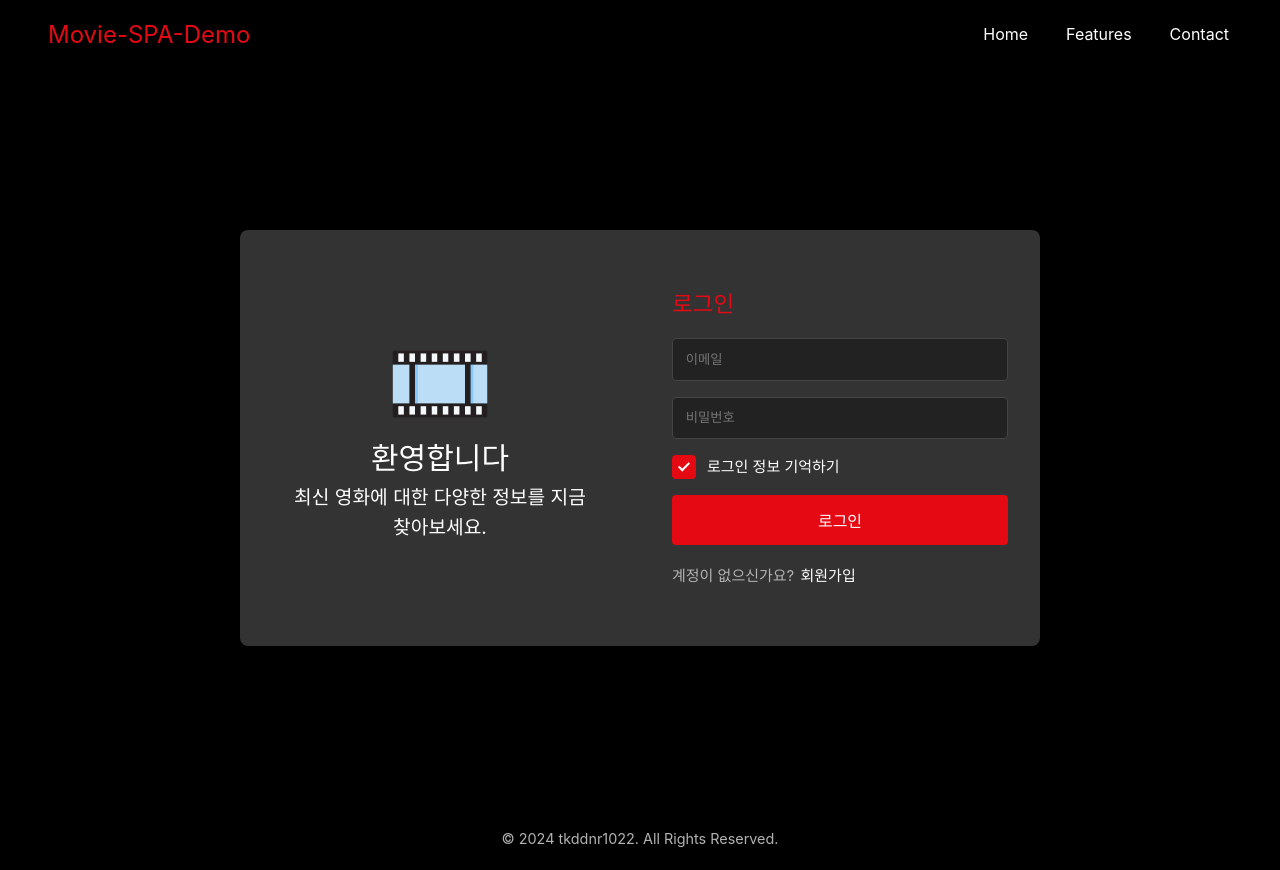
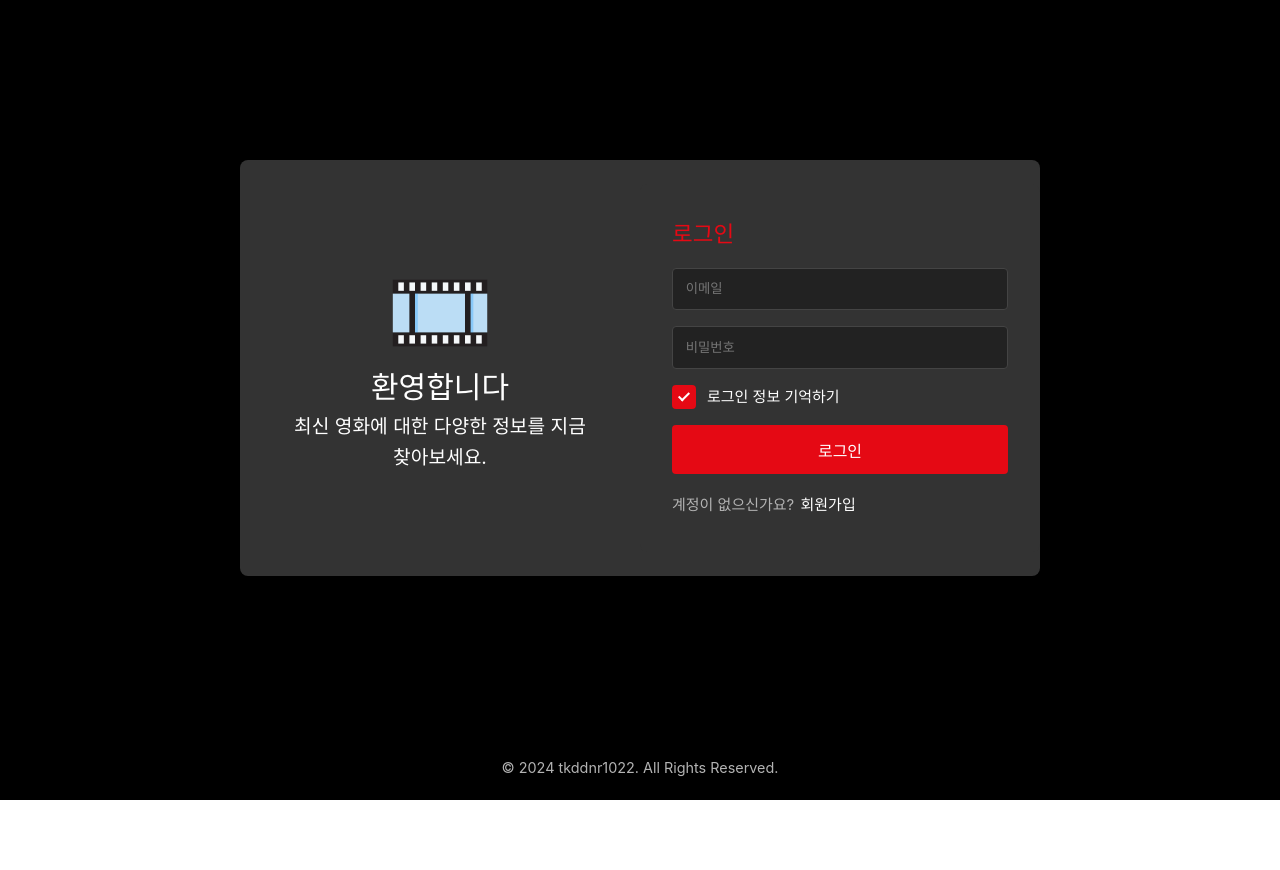
Before and after one commit to tkddnr1022/Movie-SPA-Demo, a Vue app: page /signin in a window 1280 px wide. After the commit the page ends 800 px from the top, so only its background shows below. Built offline with nearby package versions, Linux system fonts and the light colour scheme; what vue-toast-notification would draw is missing.

Commit message:
Feat: hide navbar on SignInView

```diff
--- a/src/App.vue
+++ b/src/App.vue
@@ -1,6 +1,6 @@
 <template>
   <!--Todo: 로그인 페이지에서 Navbar 숨김-->
-  <Navbar />
+  <Navbar v-if="!$route.meta.hideNavbar" />
   <div class="container">
     <RouterView />
   </div>
--- a/src/router/index.ts
+++ b/src/router/index.ts
@@ -13,7 +13,8 @@ const router = createRouter({
     {
       path: '/signin',
       name: 'signin',
-      component: () => import('../views/SignInView.vue')
+      component: () => import('../views/SignInView.vue'),
+      meta: { hideNavbar: true },
     }
   ]
 })
```
